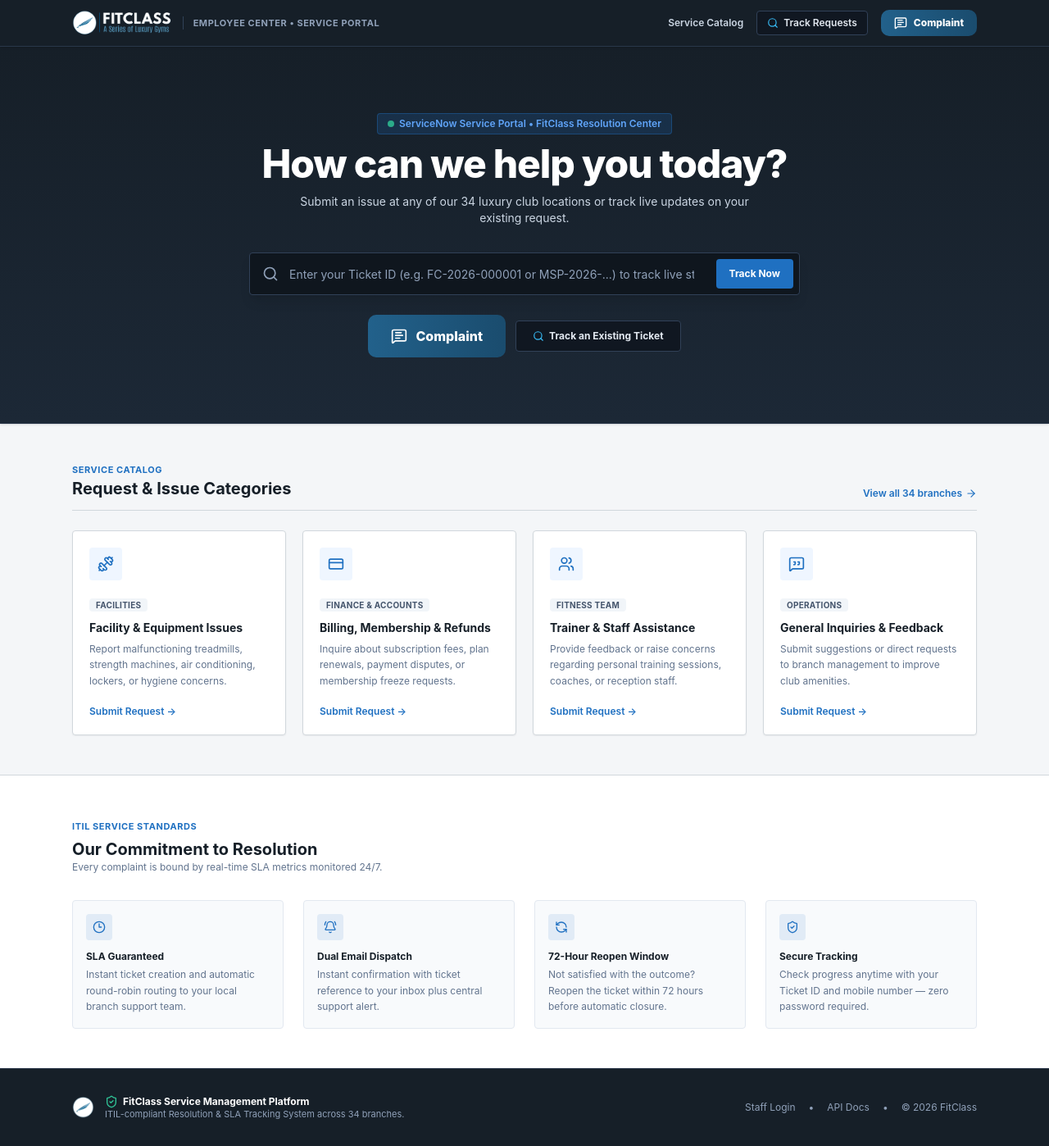
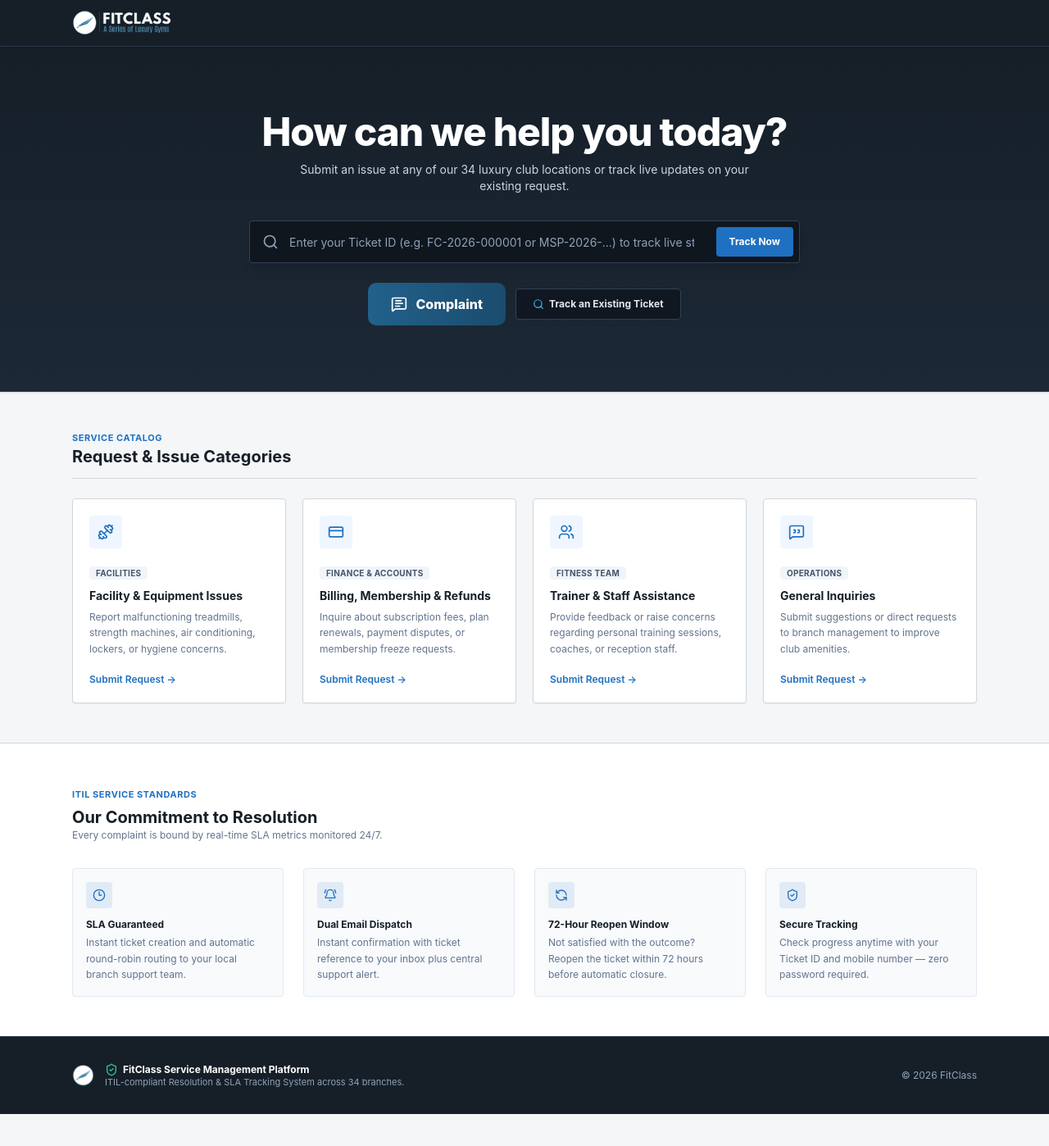
Before and after one commit to Nitin-Jangra/TMS, a Next.js app: page / in a window 1280 px wide. Shown: the whole page at 82% size. After the commit the page ends 1359 px from the top, so only its background shows below. Built offline with nearby package versions, Linux system fonts and the light colour scheme.

Commit message:
style: remove ServiceNow badges, simplify public header and footer, and update category titles

```diff
--- a/src/app/page.tsx
+++ b/src/app/page.tsx
@@ -6,8 +6,8 @@ import Link from "next/link";
 import { SiteFooter, SiteHeader } from "@/components/site-chrome";
 import { ComplaintChooser } from "@/components/complaint-chooser";
 import {
+  Dumbbell, CreditCard, Users, MessageSquareQuote, CheckCircle2,
   ClipboardPlus, Search, Clock3, ShieldCheck, BellRing, RefreshCcw,
-  Dumbbell, CreditCard, Users, MessageSquareQuote, ArrowRight, CheckCircle2,
 } from "lucide-react";
 
 const CATALOG_ITEMS = [
@@ -34,7 +34,7 @@ const CATALOG_ITEMS = [
   },
   {
     icon: MessageSquareQuote,
-    title: "General Inquiries & Feedback",
+    title: "General Inquiries",
     description: "Submit suggestions or direct requests to branch management to improve club amenities.",
     tag: "Operations",
     href: "/complaint",
@@ -57,11 +57,6 @@ export default function HomePage() {
         {/* ServiceNow Service Portal Hero Banner */}
         <section className="border-b border-[#2a374a] bg-gradient-to-b from-[#161f28] to-[#1c2836] py-14 sm:py-20 text-white shadow-sm">
           <div className="mx-auto max-w-4xl px-4 text-center sm:px-6">
-            <span className="inline-flex items-center gap-1.5 rounded bg-[#1f70c1]/20 px-3 py-1 text-xs font-semibold text-[#60a5fa] border border-[#1f70c1]/40 mb-3">
-              <span className="h-2 w-2 rounded-full bg-[#30c497] animate-pulse" />
-              ServiceNow Service Portal • FitClass Resolution Center
-            </span>
-
             <h1 className="text-3xl font-extrabold tracking-tight sm:text-5xl">
               How can we help you today?
             </h1>
@@ -104,14 +99,11 @@ export default function HomePage() {
 
         {/* Service Catalog Cards Section */}
         <section className="mx-auto max-w-6xl px-4 py-12 sm:px-6">
-          <div className="mb-6 flex flex-wrap items-end justify-between gap-2 border-b border-[#d1d7dc] pb-3">
+          <div className="mb-6 border-b border-[#d1d7dc] pb-3">
             <div>
               <p className="text-[11px] font-bold uppercase tracking-wider text-[#1f70c1]">Service Catalog</p>
               <h2 className="text-xl font-bold text-[#161f28]">Request & Issue Categories</h2>
             </div>
-            <Link href="/complaint" className="text-xs font-semibold text-[#1f70c1] hover:underline flex items-center gap-1">
-              View all 34 branches <ArrowRight className="h-3.5 w-3.5" />
-            </Link>
           </div>
 
           <div className="grid gap-5 sm:grid-cols-2 lg:grid-cols-4">
--- a/src/components/site-chrome.tsx
+++ b/src/components/site-chrome.tsx
@@ -2,9 +2,8 @@
 // Customers never log in: they self-service via catalog items or ticket tracking.
 
 import Link from "next/link";
-import { ShieldCheck, Search, HelpCircle, Layers, ExternalLink } from "lucide-react";
+import { ShieldCheck } from "lucide-react";
 import Image from "next/image";
-import { ComplaintChooser } from "@/components/complaint-chooser";
 
 export function SiteHeader() {
   return (
@@ -19,29 +18,7 @@ export function SiteHeader() {
             className="h-8 w-auto object-contain"
             priority
           />
-          <span className="hidden border-l border-slate-700 pl-3 text-[11px] font-bold tracking-wider text-slate-400 sm:block">
-            EMPLOYEE CENTER • SERVICE PORTAL
-          </span>
         </Link>
-
-        <nav className="flex items-center gap-2 sm:gap-4 text-xs font-semibold" aria-label="Service Portal Navigation">
-          <Link
-            href="/complaint"
-            className="hidden text-slate-300 transition hover:text-white sm:inline-block"
-          >
-            Service Catalog
-          </Link>
-
-          <Link
-            href="/track"
-            className="inline-flex items-center gap-1.5 rounded bg-[#101721] px-3 py-1.5 text-slate-200 border border-slate-700 transition hover:border-[#1f70c1] hover:text-white"
-          >
-            <Search className="h-3.5 w-3.5 text-[#38bdf8]" />
-            <span>Track Requests</span>
-          </Link>
-
-          <ComplaintChooser variant="header" />
-        </nav>
       </div>
     </header>
   );
@@ -62,15 +39,7 @@ export function SiteFooter() {
           </div>
         </div>
 
-        <div className="flex items-center gap-4 text-xs text-slate-400">
-          <Link href="/staff-login" className="transition hover:text-white">
-            Staff Login
-          </Link>
-          <span>•</span>
-          <Link href="/docs/api" className="transition hover:text-white">
-            API Docs
-          </Link>
-          <span>•</span>
+        <div className="flex items-center text-xs text-slate-400">
           <span>© {new Date().getFullYear()} FitClass</span>
         </div>
       </div>
```
